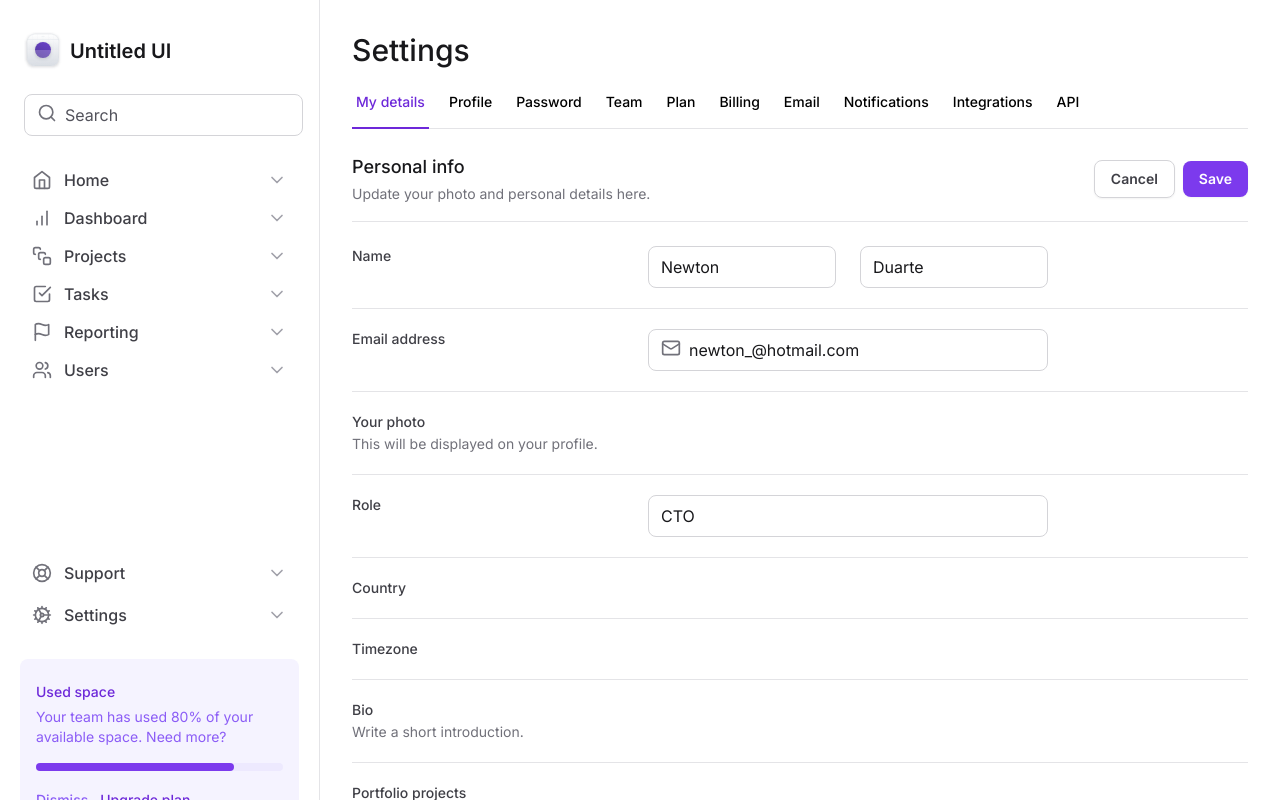
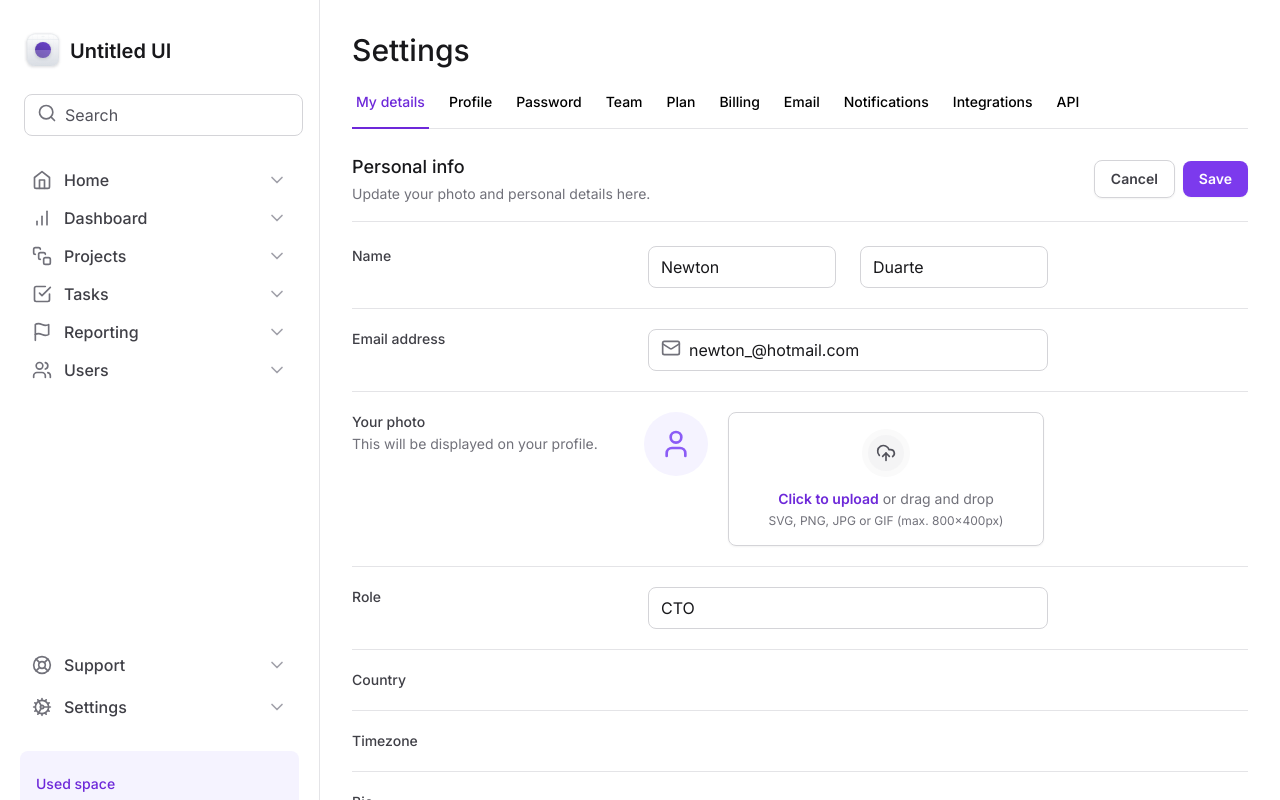
Before and after one commit to Newton-Duarte/ignite-tailwind, a Next.js app: page / in a window 1280 px wide. Shown: the top 800 px of the page. Built offline with nearby package versions, Linux system fonts and the light colour scheme.

Commit message:
feat: add upload photo form field

```diff
--- a/src/app/page.tsx
+++ b/src/app/page.tsx
@@ -1,6 +1,6 @@
 import { SettingsTabs } from '@/components/SettingsTabs'
 import * as Input from '@/components/Input'
-import { Mail } from 'lucide-react'
+import { Mail, UploadCloud, User } from 'lucide-react'
 
 export default function Home() {
   return (
@@ -84,6 +84,34 @@
                 This will be displayed on your profile.
               </span>
             </label>
+            <div className="flex items-start gap-5">
+              <div className="flex h-16 w-16 items-center justify-center rounded-full bg-violet-50">
+                <User className="h-8 w-8 text-violet-500" />
+              </div>
+
+              <label
+                htmlFor="photo"
+                className="group flex flex-1 cursor-pointer flex-col items-center gap-3 rounded-lg border border-zinc-300 px-6 py-4 text-center text-zinc-500 shadow-sm hover:border-violet-200 hover:bg-violet-25 hover:text-violet-500"
+              >
+                <div className="rounded-full border-6 border-zinc-50 bg-zinc-100 p-2 group-hover:border-violet-50 group-hover:bg-violet-100">
+                  <UploadCloud className="h-5 w-5 text-zinc-600 group-hover:text-violet-700" />
+                </div>
+
+                <div className="flex flex-col items-center gap-1">
+                  <span className="text-sm">
+                    <span className="font-semibold text-violet-700">
+                      Click to upload
+                    </span>{' '}
+                    or drag and drop
+                  </span>
+                  <span className="text-xs">
+                    SVG, PNG, JPG or GIF (max. 800x400px)
+                  </span>
+                </div>
+              </label>
+
+              <input type="file" className="sr-only" id="photo" />
+            </div>
           </div>
 
           <div className="grid grid-cols-form gap-3 pt-5">
```
